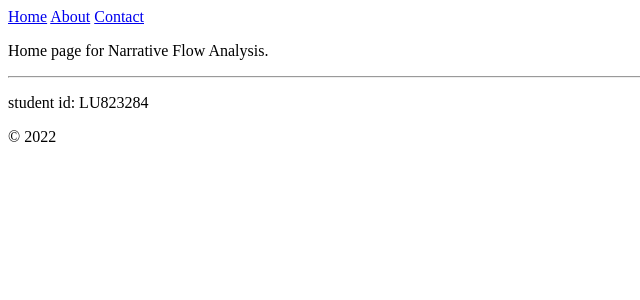
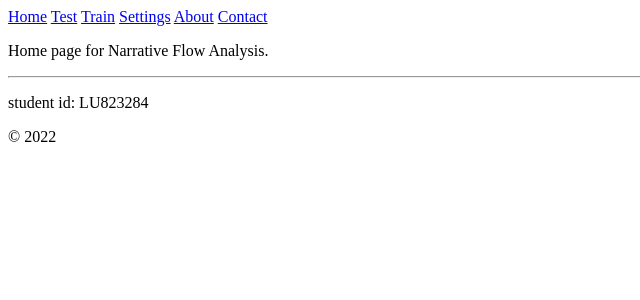
Before and after one commit to garethhutchins/UserExperience, a Django app: page / in a window 1280 px wide. Shown: the top 300 px of the page, without its empty margins (0-640 px from the left). Run offline with Django 3.2, Linux system fonts and the light colour scheme.

Commit message:
Added Training page and pass documents to tika and get results back

```diff
--- a/userexperience/static/userexperience/site.css
+++ b/userexperience/static/userexperience/site.css
@@ -25,3 +25,8 @@
     padding: 5px;
     font-family: 'Segoe UI', Tahoma, Geneva, Verdana, sans-serif;
 }
+.textarea {
+    overflow-y: scroll;
+    height: 100px;
+    resize: none;
+}
--- a/userexperience/templates/userexperience/layout.html
+++ b/userexperience/templates/userexperience/layout.html
@@ -9,6 +9,9 @@
     <body>
         <div class="navbar">
             <a href="{% url 'home' %}" class="navbar-brand">Home</a>
+            <a href="{% url 'test' %}" class="navbar-item">Test</a>
+            <a href="{% url 'train' %}" class="navbar-item">Train</a>
+            <a href="{% url 'settings' %}" class="navbar-item">Settings</a>
             <a href="{% url 'about' %}" class="navbar-item">About</a>
             <a href="{% url 'contact' %}" class="navbar-item">Contact</a>
         </div>
--- a/userexperience/urls.py
+++ b/userexperience/urls.py
@@ -4,6 +4,9 @@ from userexperience import views
 urlpatterns = [
     path("", views.home, name="home"),
     path("userexperience/<name>",views.hello_there,name="hello_there"),
+    path("train/", views.train, name="train"),
+    path("test/", views.test, name="test"),
+    path("settings/", views.settings, name="settings"),
     path("about/", views.about, name="about"),
     path("contact/", views.contact, name="contact"),
 ]
--- a/userexperience/views.py
+++ b/userexperience/views.py
@@ -1,7 +1,11 @@
 import re
+import requests
+import mimetypes
 from django.shortcuts import render
 from django.http import HttpResponse
 from django.utils.timezone import datetime
+from django.core.files.storage import FileSystemStorage
+
 # Create your views here.
 def home(request):
     return render(request, "userexperience/home.html")
@@ -13,6 +17,40 @@ def hello_there(request, name):
            'date':datetime.now()
        }
    )
+def test(request):
+    return render(request, "userexperience/test.html")
+def train(request):
+    #Check to see if a file has been selected
+    if request.method == 'POST' and request.FILES['myfile']:
+        myfile = request.FILES['myfile']
+        #Save the file so it can be read
+        fs = FileSystemStorage()
+        filename = fs.save(myfile.name, myfile)
+        full_file_path = fs.location + "/" + filename
+        #Set the tika request url
+        url = "http://localhost:9998/tika"
+        #open the file for reading
+        with open(full_file_path, 'rb') as f:
+            payload=f.read()
+        #Guess the Mime Type and set the content type for the tika request
+        mime = mimetypes.guess_type(full_file_path)
+        headers = {
+                'Content-Type': mime[0]
+                }
+        response = requests.request("PUT", url, headers=headers, data=payload)
+        #Now delete the file
+        fs.delete(filename)
+        #Now send the text results back to the testing page
+        args = {'result' : response.text }
+        return render(request, 'userexperience/train.html', args)
+    return render(request, "userexperience/train.html")
+def settings(request):
+    #Save the settings
+    print(getattr(app_settings, 'TIKA', 'default value'))
+    if request.method == 'POST':
+        #settings.TIKA = 'Test'
+        print(getattr(app_settings, 'TIKA', 'default value'))
+    return render(request, "userexperience/settings.html")
 def about(request):
     return render(request, "userexperience/about.html")
 def contact(request):
--- a/web_project/settings.py
+++ b/web_project/settings.py
@@ -121,3 +121,6 @@ USE_TZ = True
 
 STATIC_URL = '/static/'
 STATIC_ROOT = os.path.join(BASE_DIR, 'static_collected')
+
+#Custom Application Settings
+TIKA = ''
```
Also changed, not shown: userexperience/templates/userexperience/settings.html (added, +14 -0 lines), userexperience/templates/userexperience/test.html (added, +7 -0 lines), userexperience/templates/userexperience/train.html (added, +21 -0 lines), 1 other file.
